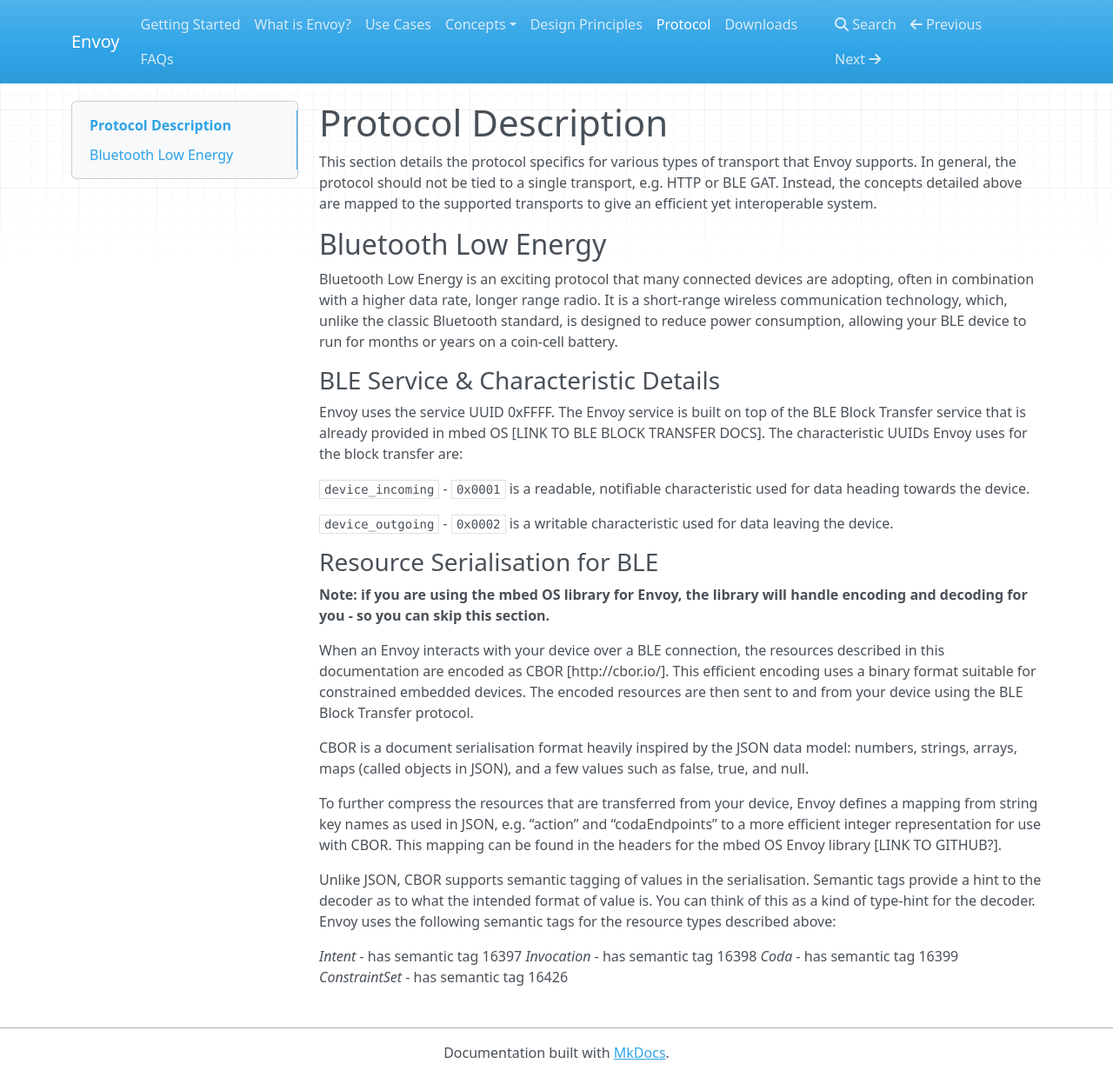
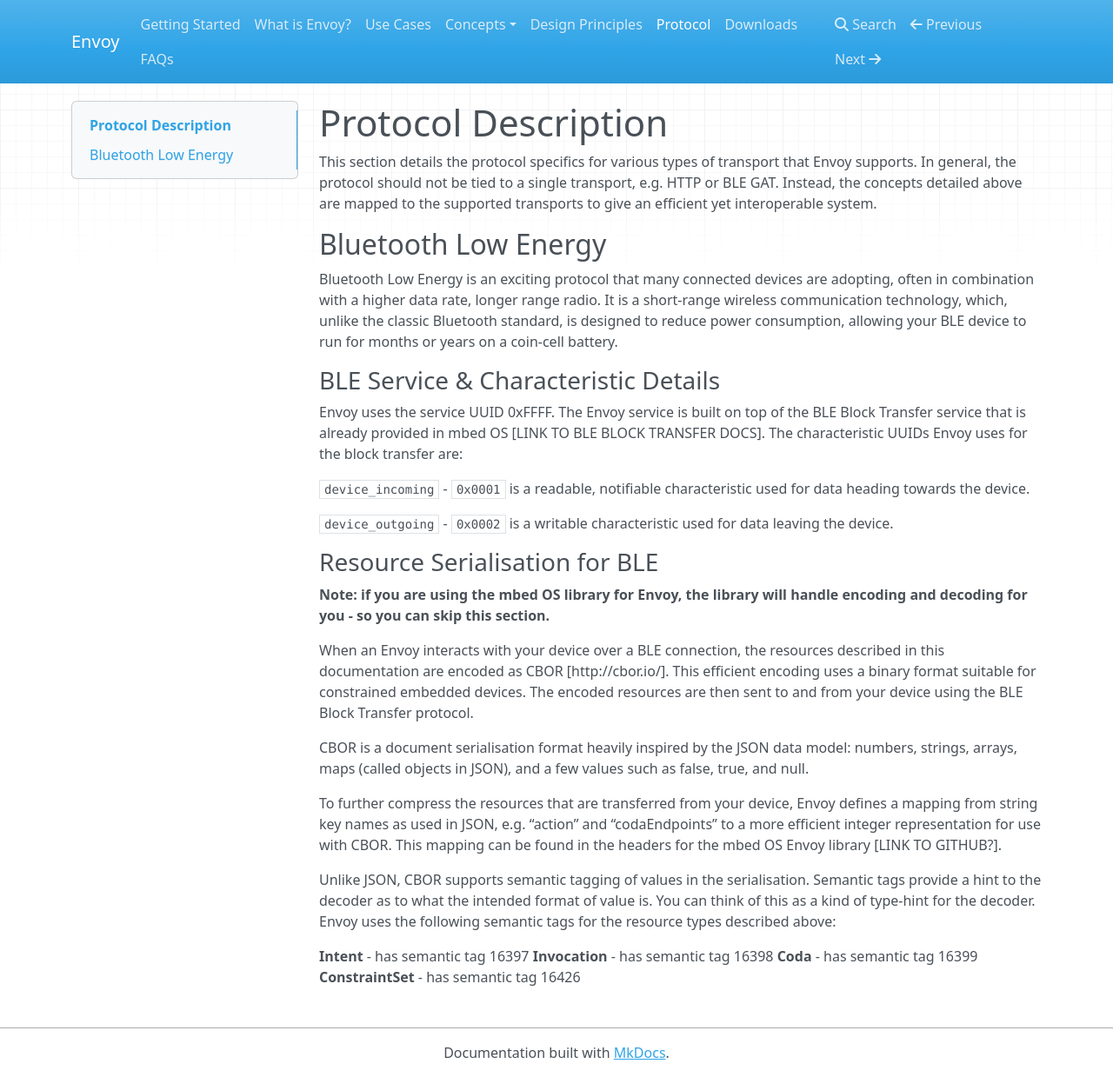
Before and after one commit to ARMmbed/mbed-app-docs, an MkDocs documentation site: the page built from docs/protocol.md, in a window 1280 px wide and 1239 px high. Shown: the whole window at 87% size. Built offline with MkDocs 1.6.1, drawn with Linux system fonts in a browser that asks for light colours; nearby versions of some CDN libraries; old or Windows-style settings are respelled for this version of MkDocs.

Commit message:
bold / italics fixes

```diff
--- a/docs/protocol.md
+++ b/docs/protocol.md
@@ -26,7 +26,7 @@ To further compress the resources that are transferred from your device, Envoy d
 
 Unlike JSON, CBOR supports semantic tagging of values in the serialisation. Semantic tags provide a hint to the decoder as to what the intended format of value is. You can think of this as a kind of type-hint for the decoder. Envoy uses the following semantic tags for the resource types described above:
 
-*Intent* - has semantic tag 16397
-*Invocation* - has semantic tag 16398
-*Coda* - has semantic tag 16399
-*ConstraintSet* - has semantic tag 16426
+**Intent** - has semantic tag 16397
+**Invocation** - has semantic tag 16398
+**Coda** - has semantic tag 16399
+**ConstraintSet** - has semantic tag 16426
```
Also changed, not shown: docs/concepts_codas.md (+1 -1 lines), docs/concepts_constraints.md (+2 -2 lines), docs/concepts_inovcations.md (+1 -1 lines), docs/concepts_intents.md (+1 -1 lines), docs/what_is_envoy.md (+1 -1 lines), docs/use_cases_complex.md (deleted).
